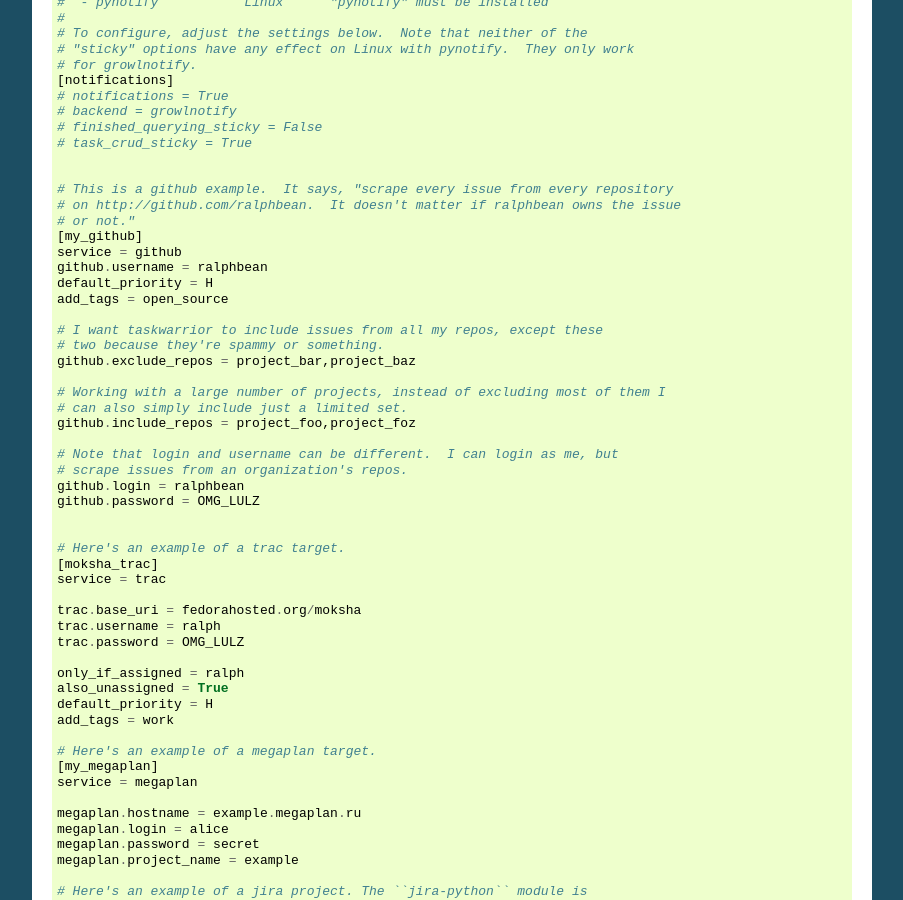
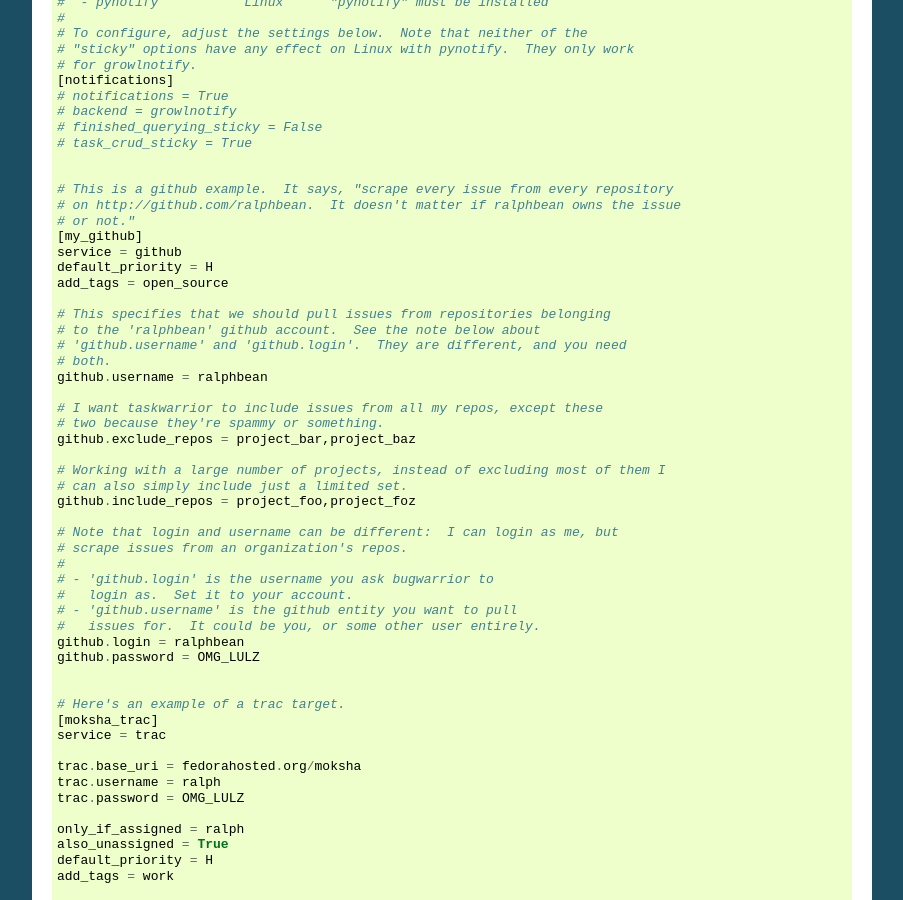
Before and after one commit to GothenburgBitFactory/bugwarrior, a Sphinx documentation site: the page built from docs/source/configuration.rst, in a window 1280 px wide and 900 px high, scrolled down 976 px. Shown: the whole window, without its empty margins (198-1101 px from the left). Built offline with Sphinx 7.4.7, drawn with Linux system fonts in a browser that asks for light colours; pages that are not in the unit, such as notebooks, are missing from menus.

Commit message:
Elaborate on github.username and github.login.
Fixes #130.

```diff
--- a/docs/source/configuration.rst
+++ b/docs/source/configuration.rst
@@ -80,9 +80,14 @@
     # or not."
     [my_github]
     service = github
-    github.username = ralphbean
     default_priority = H
     add_tags = open_source
+
+    # This specifies that we should pull issues from repositories belonging
+    # to the 'ralphbean' github account.  See the note below about
+    # 'github.username' and 'github.login'.  They are different, and you need
+    # both.
+    github.username = ralphbean
 
     # I want taskwarrior to include issues from all my repos, except these
     # two because they're spammy or something.
@@ -92,8 +97,13 @@
     # can also simply include just a limited set.
     github.include_repos = project_foo,project_foz
 
-    # Note that login and username can be different.  I can login as me, but
+    # Note that login and username can be different:  I can login as me, but
     # scrape issues from an organization's repos.
+    #
+    # - 'github.login' is the username you ask bugwarrior to
+    #   login as.  Set it to your account.
+    # - 'github.username' is the github entity you want to pull
+    #   issues for.  It could be you, or some other user entirely.
     github.login = ralphbean
     github.password = OMG_LULZ
 
```
Also changed, not shown: docs/source/services/github.rst (+9 -0 lines).
